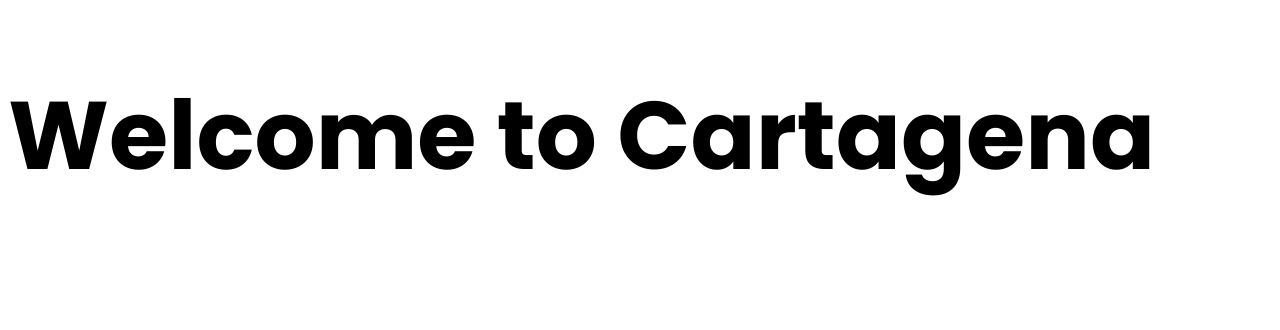
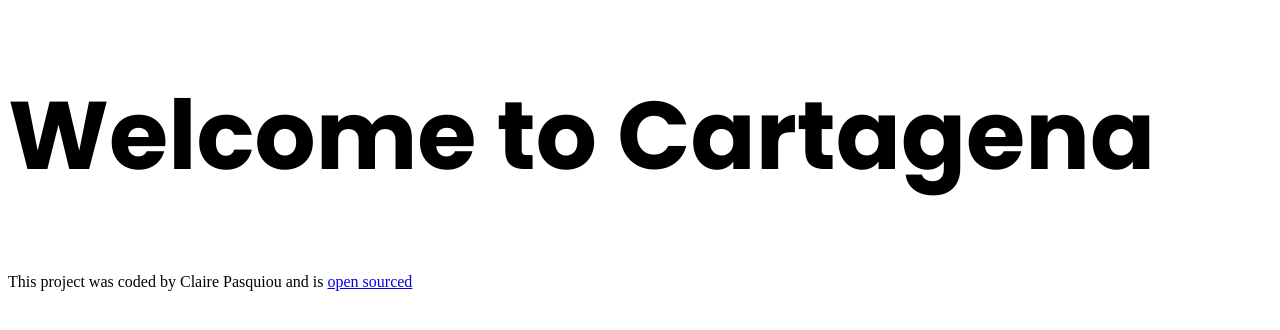
Before and after one commit to ClairePasquiou/cartagena-travel-project, a plain HTML site: page index.html in a window 1280 px wide. Drawn offline with Linux system fonts and the light colour scheme.

Commit message:
Added link to the github repository

```diff
--- a/index.html
+++ b/index.html
@@ -15,5 +15,13 @@
   </head>
   <body>
     <h1>Welcome to Cartagena</h1>
+    <footer>
+      This project was coded by Claire Pasquiou and is
+      <a
+        target="_blank"
+        href="https://github.com/ClairePasquiou/cartagena-travel-project"
+        >open sourced</a
+      >
+    </footer>
   </body>
 </html>
```
